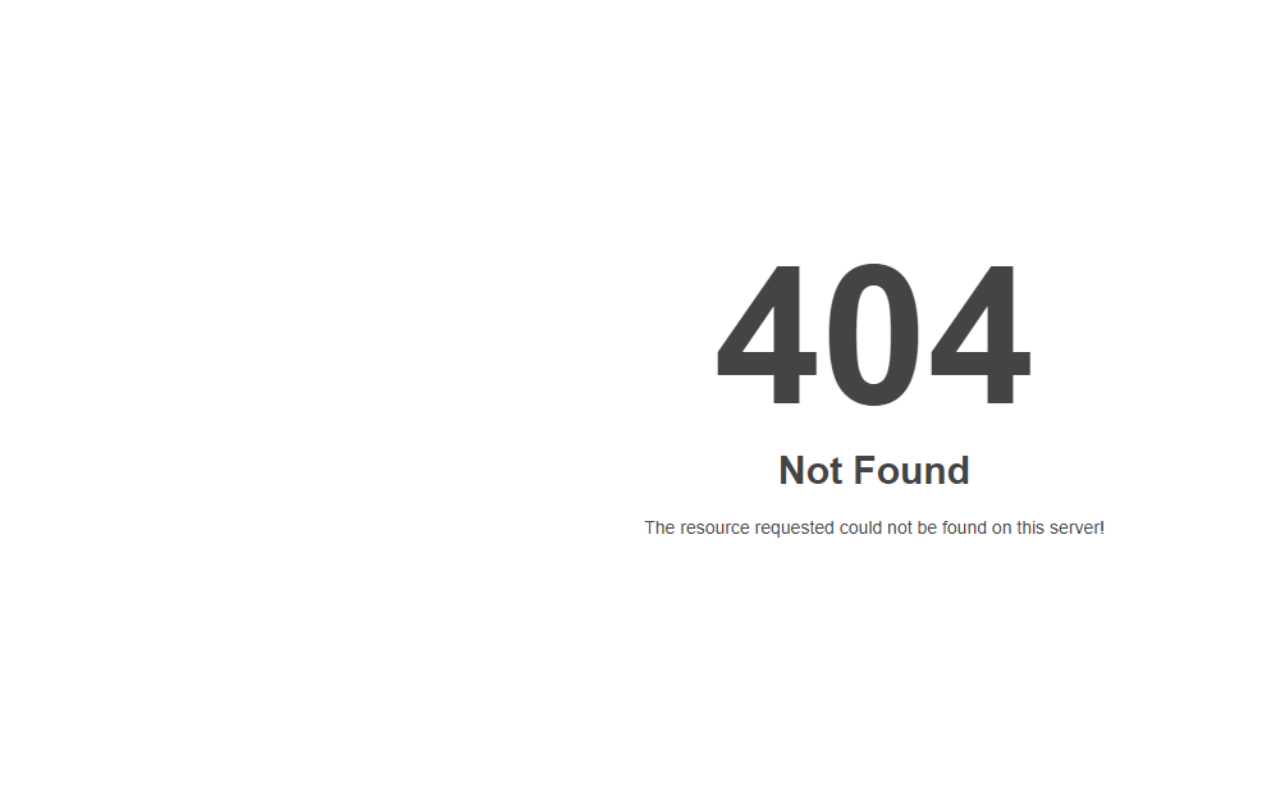
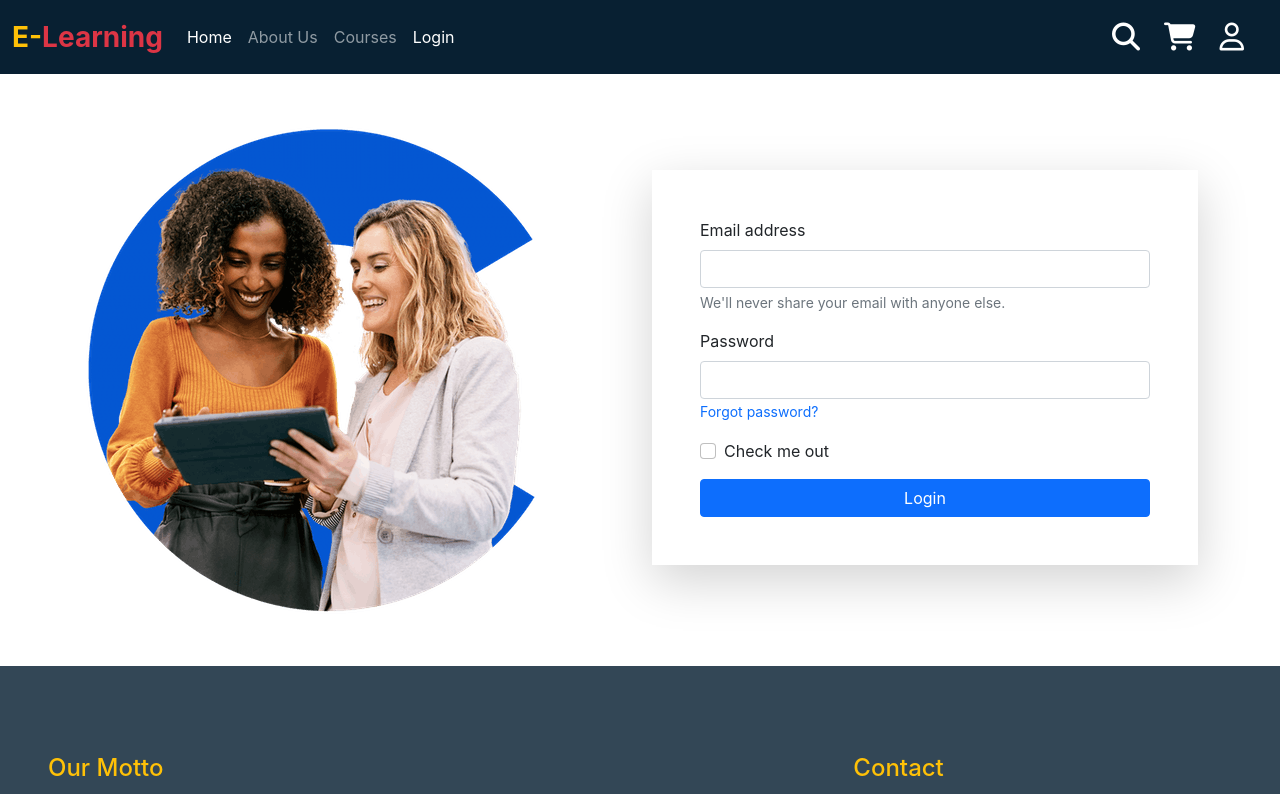
Before and after one commit to Jubair-Ahmed-Khan/educational-website, a React (Create React App) app: page /login in a window 1280 px wide. Shown: the top 794 px of the page. Built offline with nearby package versions, Linux system fonts and the light colour scheme.

Commit message:
login added

```diff
--- a/src/App.js
+++ b/src/App.js
@@ -5,39 +5,35 @@ import Courses from './component/Courses/Courses';
 import Footer from './component/Footer/Footer';
 import Header from './component/Header/Header';
 import Home from './component/Home/Home';
+import Login from './component/Login/Login';
 import NotFound from './component/NotFound/NotFound';
 
 function App() {
   return (
     <div>
       <Router>
-
+        <Header></Header>
         <Switch>
           <Route exact path="/">
-            <Header></Header>
             <Home></Home>
-            <Footer></Footer>
           </Route>
           <Route path="/home">
-            <Header></Header>
             <Home></Home>
-            <Footer></Footer>
           </Route>
           <Route path="/about">
-            <Header></Header>
             <About></About>
-            <Footer></Footer>
           </Route>
           <Route path="/courses">
-            <Header></Header>
             <Courses></Courses>
-            <Footer></Footer>
+          </Route>
+          <Route path="/login">
+            <Login></Login>
           </Route>
           <Route path="*">
             <NotFound></NotFound>
           </Route>
         </Switch>
-
+        <Footer></Footer>
       </Router>
     </div>
   );
--- a/src/component/Courses/Courses.js
+++ b/src/component/Courses/Courses.js
@@ -15,7 +15,7 @@ const Courses = () => {
     return (
         <div style={containerStyle}>
             <div className="container">
-                <h2 className="text-primary pt-5">Our Courses</h2>
+                <h2 className="text-primary text-center pt-5">Programming Courses</h2>
                 <div>
                     <div className="row row-cols-lg-4 row-cols-md-3 row-cols-sm-1 py-5">
                         {
--- a/src/component/Footer/Footer.js
+++ b/src/component/Footer/Footer.js
@@ -9,7 +9,7 @@ const Footer = () => {
                     <div className="row">
                         <div className="col-sm-8 col-md-7 py-4">
                             <h4 className="text-warning">Our Motto</h4>
-                            <p>Our goal is to provide useful resources to the people of our country at a very reasonable price. Our resources will help our students to go a long way in the future. We wish your every success. Your Success is our success.</p>
+                            <p>Our goal is to provide useful resources to the people of our country at a very reasonable price. Our resources will help our students to go a long way in the future. We wish your every success. Your success is our success.</p>
                         </div>
                         <div className="col-sm-4 offset-md-1 py-4">
                             <h4 className="text-warning">Contact</h4>
--- a/src/component/Header/Header.js
+++ b/src/component/Header/Header.js
@@ -17,14 +17,14 @@ const Header = () => {
                                 <NavLink className="nav-link header-link active" to="/home">Home</NavLink>
                             </li>
                             <li className="nav-item">
-                                <NavLink className="nav-link header-link active" to="/about">About Us</NavLink>
+                                <NavLink className="nav-link header-link" to="/about">About Us</NavLink>
                             </li>
                             <li className="nav-item">
-                                <NavLink className="nav-link header-link active" to="/courses">Courses</NavLink>
+                                <NavLink className="nav-link header-link" to="/courses">Courses</NavLink>
                             </li>
-                            {/* <li className="nav-item">
-                                <NavLink className="nav-link active" to="/contact">Contact</NavLink>
-                            </li> */}
+                            <li className="nav-item">
+                                <NavLink className="nav-link" to="/login">Login</NavLink>
+                            </li>
                         </ul>
 
                         <span className="navbar-text fs-3 fw-bold text-white">
--- a/src/component/Home/Home.js
+++ b/src/component/Home/Home.js
@@ -21,7 +21,7 @@ const Home = () => {
                 <div className="container">
                     <div className="row py-5">
                         <div className="col-sm-12 col-md-8 col-lg-6 my-5">
-                            <div className="text-justify">
+                            <div>
                                 <h1 className="text-success text-uppercase">
                                     We Transform Vision <br />
                                     into Creative Results
--- /dev/null
+++ b/src/component/Login/Login.js
@@ -0,0 +1,49 @@
+import React from 'react';
+import { useHistory } from 'react-router';
+
+const Login = () => {
+    const src = "./images/login.jpg";
+    const history = useHistory();
+    const loginStyle = {
+        backgroundColor: "white"
+    }
+
+    const handleClick = () => {
+        history.push('/home');
+    }
+    return (
+        <div style={loginStyle}>
+            <div className="container py-5">
+                <div className="row">
+                    <div className="col-sm-12 col-md-8 col-lg-6">
+                        <div className="me-5">
+                            <img className="img-fluid" src={src} alt="welcome_image" />
+                        </div>
+                    </div>
+                    <div className="col-sm-12 col-md-8 col-lg-6 py-5">
+                        <form className="bg-white p-5 shadow-lg">
+                            <div className="mb-3">
+                                <label for="exampleInputEmail1" className="form-label">Email address</label>
+                                <input type="email" className="form-control" id="exampleInputEmail1" aria-describedby="emailHelp" />
+                                <div id="emailHelp" class="form-text">We'll never share your email with anyone else.</div>
+                            </div>
+                            <div className="mb-3">
+                                <label for="exampleInputPassword1" className="form-label">Password</label>
+                                <input type="password" className="form-control" id="exampleInputPassword1" />
+                                <small><a className="text-decoration-none" href="https://www.facebook.com">Forgot password?</a></small>
+                            </div>
+                            <div className="mb-3 form-check">
+                                <input type="checkbox" className="form-check-input" id="exampleCheck1" />
+                                <label class="form-check-label" for="exampleCheck1">Check me out</label>
+                            </div>
+                            <button onClick={handleClick} type="submit" className="btn btn-primary w-100">Login</button>
+                        </form>
+                    </div>
+
+                </div>
+            </div>
+        </div>
+    );
+};
+
+export default Login;
```
Also changed, not shown: public/images/login.jpg (added).
